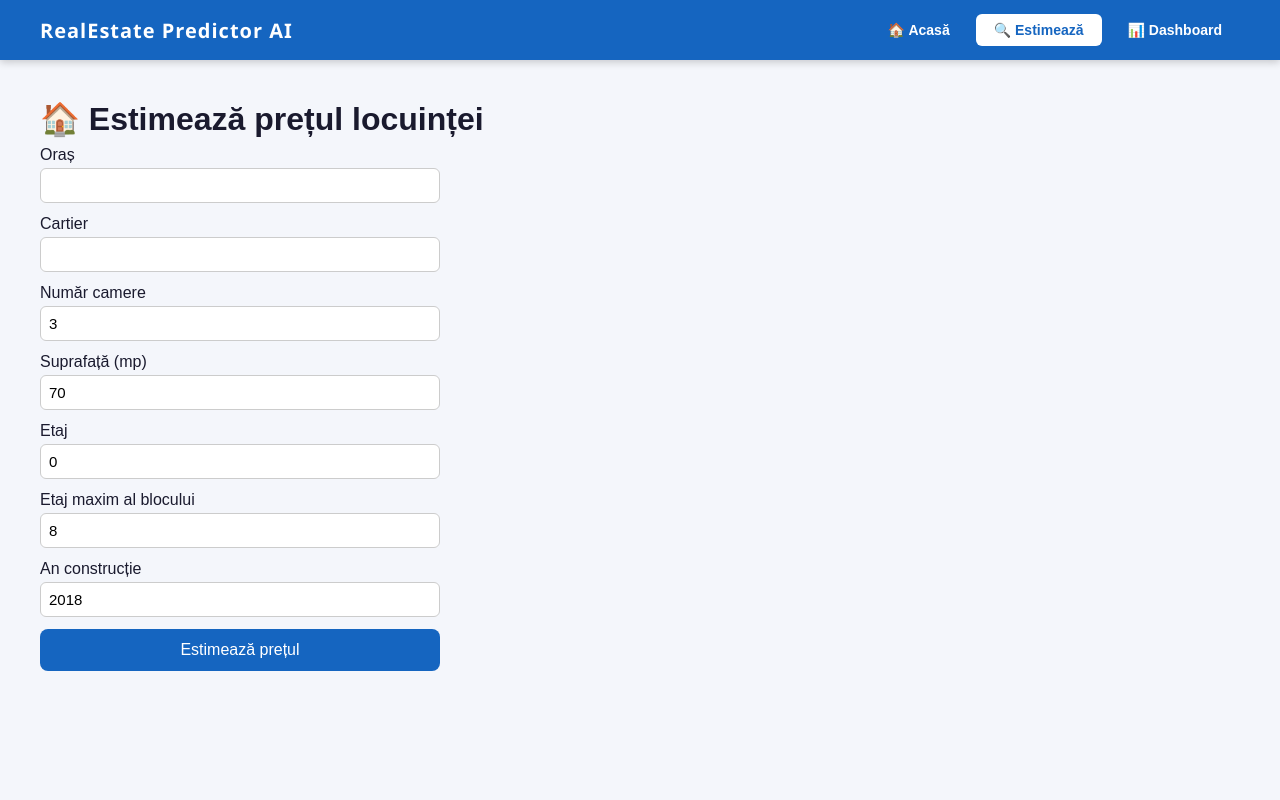
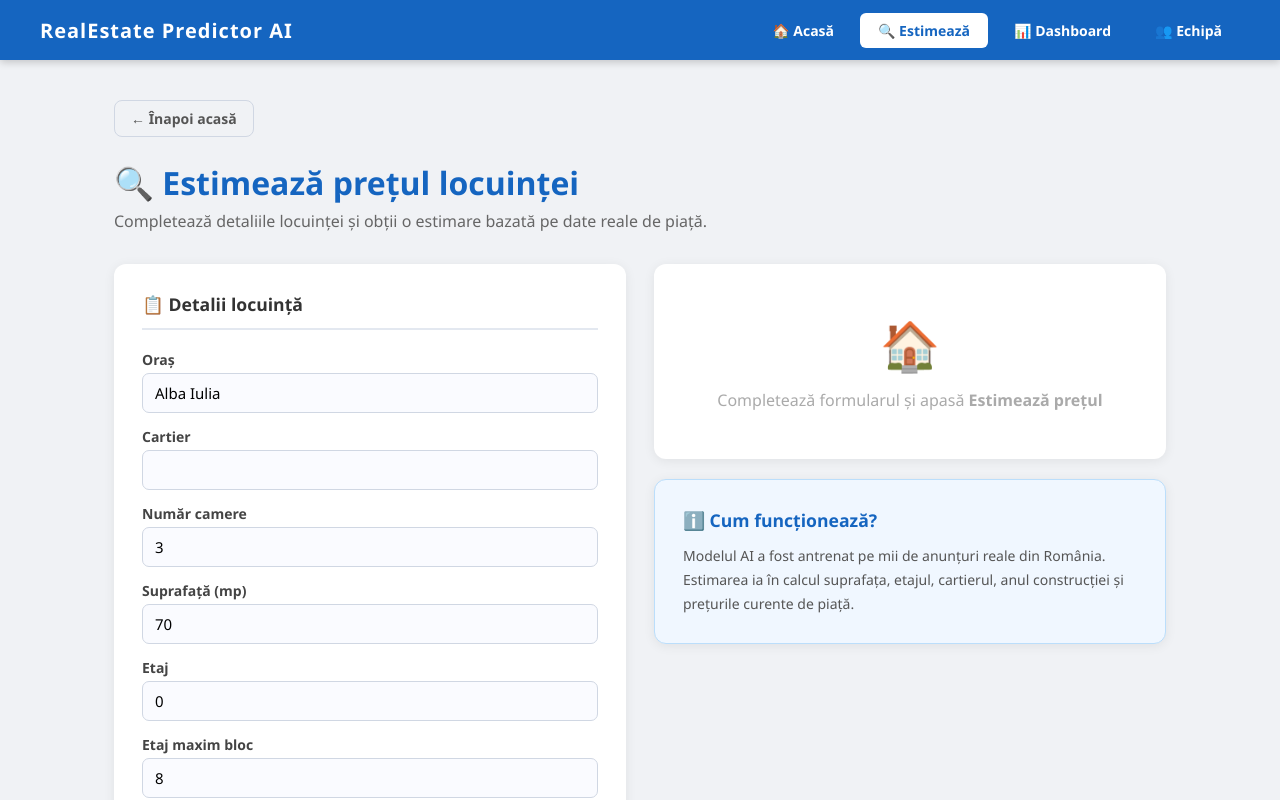
Before and after one commit to john33889/Real_Estate_Predictor, a React (Vite) app in the folder frontend/: page /predict in a window 1280 px wide. Shown: the top 800 px of the page. Built offline with nearby package versions, Linux system fonts and the light colour scheme; no server answers.

Commit message:
schimbare design si detalii echipa

```diff
--- a/frontend/src/App.tsx
+++ b/frontend/src/App.tsx
@@ -3,6 +3,7 @@ import Navbar from "./components/Navbar";
 import HomePage from "./pages/HomePage";
 import PredictPage from "./pages/PredictPage";
 import DashboardPage from "./pages/DashboardPage";
+import AboutPage from "./pages/AboutPage";
 
 function App() {
   return (
@@ -12,6 +13,7 @@ function App() {
         <Route path="/" element={<HomePage />} />
         <Route path="/predict" element={<PredictPage />} />
         <Route path="/dashboard" element={<DashboardPage />} />
+        <Route path="/about" element={<AboutPage />} />
       </Routes>
     </BrowserRouter>
   );
--- a/frontend/src/components/Navbar.tsx
+++ b/frontend/src/components/Navbar.tsx
@@ -4,12 +4,12 @@ export default function Navbar() {
   const navigate = useNavigate();
   const location = useLocation();
 
-  const links = [
-    { path: "/", label: "🏠 Acasă" },
-    { path: "/predict", label: "🔍 Estimează" },
-    { path: "/dashboard", label: "📊 Dashboard" },
-  ];
-
+const links = [
+  { path: "/", label: "🏠 Acasă" },
+  { path: "/predict", label: "🔍 Estimează" },
+  { path: "/dashboard", label: "📊 Dashboard" },
+  { path: "/about", label: "👥 Echipă" },
+];
   return (
     <nav style={{
       display: "flex", alignItems: "center", justifyContent: "space-between",
--- a/frontend/src/components/PredictForm.tsx
+++ b/frontend/src/components/PredictForm.tsx
@@ -6,54 +6,72 @@ interface Props {
   loading: boolean;
 }
 
-export default function PredictForm({ onSubmit, loading }: Props) {
-  const [form, setForm] = useState<PredictRequest>({
-    city: "",
+const defaultForm: PredictRequest = {
+  city: "Alba Iulia",
   floor: 0,
   max_floor: 8,
   neighborhood: "",
   rooms: 3,
   surface_m2: 70,
   year_built: 2018,
-  });
+};
+
+export default function PredictForm({ onSubmit, loading }: Props) {
+  const [form, setForm] = useState<PredictRequest>(defaultForm);
 
   const handle = (e: React.ChangeEvent<HTMLInputElement>) => {
     const { name, value } = e.target;
     setForm((prev) => ({ ...prev, [name]: isNaN(Number(value)) ? value : Number(value) }));
   };
 
+  const reset = () => setForm(defaultForm);
+
   return (
-    <div style={{ display: "flex", flexDirection: "column", gap: 12, maxWidth: 400 }}>
-      <label>Oraș
-        <input name="city" type="text" value={form.city} onChange={handle} style={inp} />
+    <div style={{ display: "flex", flexDirection: "column", gap: 14 }}>
+      {[
+        { label: "Oraș", name: "city", type: "text" },
+        { label: "Cartier", name: "neighborhood", type: "text" },
+        { label: "Număr camere", name: "rooms", type: "number" },
+        { label: "Suprafață (mp)", name: "surface_m2", type: "number" },
+        { label: "Etaj", name: "floor", type: "number" },
+        { label: "Etaj maxim bloc", name: "max_floor", type: "number" },
+        { label: "An construcție", name: "year_built", type: "number" },
+      ].map((f) => (
+        <label key={f.name} style={{ fontSize: 14, fontWeight: 600, color: "#444" }}>
+          {f.label}
+          <input
+            name={f.name}
+            type={f.type}
+            value={(form as any)[f.name]}
+            onChange={handle}
+            style={{
+              display: "block", width: "100%", padding: "9px 12px", marginTop: 4,
+              borderRadius: 7, border: "1px solid #d0d7e3", fontSize: 15, background: "#fafbff"
+            }}
+          />
         </label>
-      <label>Cartier
-        <input name="neighborhood" type="text" value={form.neighborhood} onChange={handle} style={inp} />
-      </label>
-      <label>Număr camere
-        <input name="rooms" type="number" value={form.rooms} onChange={handle} style={inp} />
-      </label>
-      <label>Suprafață (mp)
-        <input name="surface_m2" type="number" value={form.surface_m2} onChange={handle} style={inp} />
-      </label>
-      <label>Etaj
-        <input name="floor" type="number" value={form.floor} onChange={handle} style={inp} />
-      </label>
-      <label>Etaj maxim al blocului
-        <input name="max_floor" type="number" value={form.max_floor} onChange={handle} style={inp} />
-      </label>
-      <label>An construcție
-        <input name="year_built" type="number" value={form.year_built} onChange={handle} style={inp} />
-      </label>
-      <button onClick={() => onSubmit(form)} disabled={loading}
-        style={{ padding: "12px", background: "#1565c0", color: "#fff", border: "none", borderRadius: 8, fontSize: 16, cursor: "pointer" }}>
-        {loading ? "Se calculează..." : "Estimează prețul"}
+      ))}
+
+      {/* Butoane */}
+      <div style={{ display: "flex", gap: 10, marginTop: 6 }}>
+        <button
+          onClick={() => onSubmit(form)}
+          disabled={loading}
+          style={{
+            flex: 2, padding: "12px", background: "#1565c0", color: "#fff",
+            border: "none", borderRadius: 8, fontSize: 15, fontWeight: 700, cursor: "pointer"
+          }}>
+          {loading ? "⏳ Se calculează..." : "🔍 Estimează prețul"}
         </button>
+        <button
+          onClick={reset}
+          style={{
+            flex: 1, padding: "12px", background: "#f0f2f5", color: "#555",
+            border: "1px solid #d0d7e3", borderRadius: 8, fontSize: 15, fontWeight: 600, cursor: "pointer"
+          }}>
+          🔄 Resetează
+        </button>
+      </div>
     </div>
   );
 }
-
-const inp: React.CSSProperties = {
-  display: "block", width: "100%", padding: 8, marginTop: 4,
-  borderRadius: 6, border: "1px solid #ccc", fontSize: 15,
-};
--- a/frontend/src/index.css
+++ b/frontend/src/index.css
@@ -1,21 +1,36 @@
-* {
-  box-sizing: border-box;
-  margin: 0;
-  padding: 0;
-}
+* { box-sizing: border-box; margin: 0; padding: 0; }
 
 body {
-  font-family: "Segoe UI", sans-serif;
-  background: #f4f6fb;
+  font-family: "Segoe UI", Arial, sans-serif;
+  background: #f0f2f5;
   color: #1a1a2e;
   min-height: 100vh;
 }
 
-h1 { font-size: 2rem; margin-bottom: 8px; }
-h2 { font-size: 1.4rem; }
+h1 { font-size: 2rem; font-weight: 700; }
+h2 { font-size: 1.5rem; font-weight: 600; }
+h3 { font-size: 1.1rem; font-weight: 600; }
 
-button:hover { opacity: 0.9; transition: opacity 0.2s; }
-
-input {
+button {
+  transition: all 0.2s ease;
   font-family: inherit;
 }
+button:hover { transform: translateY(-1px); box-shadow: 0 4px 16px rgba(0,0,0,0.15); }
+button:active { transform: translateY(0); }
+
+input, select {
+  font-family: inherit;
+  transition: border 0.2s;
+}
+input:focus, select:focus {
+  outline: none;
+  border-color: #1565c0 !important;
+  box-shadow: 0 0 0 3px rgba(21,101,192,0.1);
+}
+
+.card {
+  background: #fff;
+  border-radius: 12px;
+  box-shadow: 0 2px 12px rgba(0,0,0,0.07);
+  padding: 28px;
+}
--- /dev/null
+++ b/frontend/src/pages/AboutPage.tsx
@@ -0,0 +1,50 @@
+import { useNavigate } from "react-router-dom";
+
+const members = [
+  { rol: "Data Engineer", nume: "Adi", modul: "Scraper + Data Cleaning", icon: "🗄️", desc: "Colectează și curăță anunțurile imobiliare din multiple surse." },
+  { rol: "Backend Architect", nume: "Sorin", modul: "API + Database", icon: "⚙️", desc: "Construiește API-ul REST cu FastAPI și gestionează baza de date." },
+  { rol: "Frontend & UX", nume: "Bogdan", modul: "Interfață Web", icon: "🎨", desc: "Dezvoltă interfața utilizator cu React și TypeScript." },
+  { rol: "AI/ML Specialist", nume: "Radu", modul: "Prediction Engine", icon: "🤖", desc: "Antrenează și optimizează modelul CatBoost de predicție a prețurilor." },
+];
+
+export default function AboutPage() {
+  const navigate = useNavigate();
+
+  return (
+    <div style={{ maxWidth: 900, margin: "0 auto", padding: "40px 24px" }}>
+      <button onClick={() => navigate("/")} style={{
+        marginBottom: 24, background: "none", border: "1px solid #d0d7e3",
+        borderRadius: 8, padding: "8px 16px", cursor: "pointer", color: "#555",
+        fontSize: 14, fontWeight: 600
+      }}>
+        ← Înapoi acasă
+      </button>
+
+      <h1 style={{ color: "#1565c0", marginBottom: 8 }}>👥 Despre echipă</h1>
+      <p style={{ color: "#666", marginBottom: 40 }}>
+        Proiect software în echipă · MI204 · 4 membri, 4 module independente.
+      </p>
+
+      <div style={{ display: "flex", gap: 24, flexWrap: "wrap", marginBottom: 48 }}>
+        {members.map((m) => (
+          <div key={m.rol} className="card" style={{ flex: "1 1 360px", display: "flex", gap: 16, alignItems: "flex-start" }}>
+            <div style={{ fontSize: 36, background: "#f0f7ff", borderRadius: 12, padding: "12px 14px" }}>{m.icon}</div>
+            <div>
+              <p style={{ fontSize: 12, color: "#1565c0", fontWeight: 700, letterSpacing: 1, marginBottom: 2 }}>{m.rol}</p>
+              <h3 style={{ marginBottom: 4, color: "#1a1a2e" }}>{m.nume}</h3>
+              <p style={{ fontSize: 13, color: "#888", marginBottom: 6 }}>Modul: {m.modul}</p>
+              <p style={{ fontSize: 14, color: "#555", lineHeight: 1.6 }}>{m.desc}</p>
+            </div>
+          </div>
+        ))}
+      </div>
+
+      <div className="card" style={{ background: "linear-gradient(135deg, #1565c0, #0d47a1)", color: "#fff", textAlign: "center" }}>
+        <h2 style={{ marginBottom: 8 }}>🏆 Obiectivul proiectului</h2>
+        <p style={{ opacity: 0.85, lineHeight: 1.8, maxWidth: 600, margin: "0 auto" }}>
+          Estimarea prețului corect de piață pentru locuințe din România prin colectare automată de anunțuri, analiză AI și o aplicație web ușor de folosit.
+        </p>
+      </div>
+    </div>
+  );
+}
--- a/frontend/src/pages/DashboardPage.tsx
+++ b/frontend/src/pages/DashboardPage.tsx
@@ -1,8 +1,10 @@
 import { useEffect, useState } from "react";
+import { useNavigate } from "react-router-dom";
 import { getMarketStats } from "../api/api";
 import type { MarketStat } from "../types";
 
 export default function DashboardPage() {
+  const navigate = useNavigate();
   const [stats, setStats] = useState<MarketStat[]>([]);
   const [loading, setLoading] = useState(true);
   const [error, setError] = useState("");
@@ -15,14 +17,29 @@ export default function DashboardPage() {
   }, []);
 
   return (
-    <div style={{ padding: 40, fontFamily: "sans-serif" }}>
-      <h1>📊 Dashboard piață imobiliară</h1>
-      {loading && <p>Se încarcă datele...</p>}
-      {error && <p style={{ color: "orange" }}>{error}</p>}
+    <div style={{ maxWidth: 900, margin: "0 auto", padding: "40px 24px" }}>
+      <button onClick={() => navigate("/")} style={{
+        marginBottom: 24, background: "none", border: "1px solid #d0d7e3",
+        borderRadius: 8, padding: "8px 16px", cursor: "pointer", color: "#555",
+        fontSize: 14, fontWeight: 600
+      }}>
+        ← Înapoi acasă
+      </button>
+
+      <h1 style={{ color: "#1565c0", marginBottom: 8 }}>📊 Dashboard piață imobiliară</h1>
+      <p style={{ color: "#666", marginBottom: 32 }}>Statistici actualizate din baza de date a proiectului.</p>
+
+      {loading && <p style={{ color: "#888" }}>Se încarcă datele...</p>}
+      {error && (
+        <div style={{ padding: 16, background: "#fff8e1", border: "1px solid #ffe082", borderRadius: 8, color: "#f57f17" }}>
+          ⚠️ {error}
+        </div>
+      )}
       {!loading && !error && (
-        <table style={{ borderCollapse: "collapse", width: "100%", maxWidth: 600 }}>
+        <div className="card">
+          <table style={{ borderCollapse: "collapse", width: "100%" }}>
             <thead>
-            <tr style={{ background: "#1976d2", color: "#fff" }}>
+              <tr style={{ background: "#1565c0", color: "#fff" }}>
                 <th style={th}>Oraș</th>
                 <th style={th}>Preț mediu (€)</th>
                 <th style={th}>Nr. anunțuri</th>
@@ -30,7 +47,7 @@ export default function DashboardPage() {
             </thead>
             <tbody>
               {stats.map((s, i) => (
-              <tr key={i} style={{ background: i % 2 === 0 ? "#f5f5f5" : "#fff" }}>
+                <tr key={i} style={{ background: i % 2 === 0 ? "#f8f9ff" : "#fff" }}>
                   <td style={td}>{s.oras}</td>
                   <td style={td}>{s.pret_mediu.toLocaleString("ro-RO")} €</td>
                   <td style={td}>{s.nr_anunturi}</td>
@@ -38,10 +55,11 @@ export default function DashboardPage() {
               ))}
             </tbody>
           </table>
+        </div>
       )}
     </div>
   );
 }
 
-const th: React.CSSProperties = { padding: "10px 16px", textAlign: "left" };
-const td: React.CSSProperties = { padding: "10px 16px", borderBottom: "1px solid #ddd" };
+const th: React.CSSProperties = { padding: "12px 20px", textAlign: "left", fontWeight: 600 };
+const td: React.CSSProperties = { padding: "12px 20px", borderBottom: "1px solid #e3e8f0" };
--- a/frontend/src/pages/PredictPage.tsx
+++ b/frontend/src/pages/PredictPage.tsx
@@ -1,10 +1,12 @@
 import { useState } from "react";
+import { useNavigate } from "react-router-dom";
 import PredictForm from "../components/PredictForm";
 import PredictResult from "../components/PredictResult";
 import { predictPrice } from "../api/api";
 import type { PredictRequest, PredictResponse } from "../types";
 
 export default function PredictPage() {
+  const navigate = useNavigate();
   const [result, setResult] = useState<PredictResponse | null>(null);
   const [loading, setLoading] = useState(false);
   const [error, setError] = useState("");
@@ -16,18 +18,65 @@ export default function PredictPage() {
       const res = await predictPrice(data);
       setResult(res.data);
     } catch {
-      setError("Eroare la conectarea cu serverul. Verifică că backend-ul rulează.");
+      setError("Eroare la conectarea cu serverul.");
     } finally {
       setLoading(false);
     }
   };
 
   return (
-    <div style={{ padding: 40, fontFamily: "sans-serif" }}>
-      <h1>🏠 Estimează prețul locuinței</h1>
-      <PredictForm onSubmit={handleSubmit} loading={loading} />
-      {error && <p style={{ color: "red", marginTop: 16 }}>{error}</p>}
-      {result && <PredictResult result={result} />}
+    <div style={{ maxWidth: 1100, margin: "0 auto", padding: "40px 24px" }}>
+      <button onClick={() => navigate("/")} style={{
+        marginBottom: 24, background: "none", border: "1px solid #d0d7e3",
+        borderRadius: 8, padding: "8px 16px", cursor: "pointer", color: "#555",
+        fontSize: 14, fontWeight: 600, display: "flex", alignItems: "center", gap: 6
+      }}>
+        ← Înapoi acasă
+      </button>
+
+      <div style={{ marginBottom: 32 }}>
+        <h1 style={{ color: "#1565c0" }}>🔍 Estimează prețul locuinței</h1>
+        <p style={{ color: "#666", marginTop: 6 }}>
+          Completează detaliile locuinței și obții o estimare bazată pe date reale de piață.
+        </p>
+      </div>
+
+      <div style={{ display: "flex", gap: 28, flexWrap: "wrap" }}>
+        <div className="card" style={{ flex: "1 1 380px" }}>
+          <h3 style={{ marginBottom: 20, color: "#333", borderBottom: "2px solid #e3e8f0", paddingBottom: 12 }}>
+            📋 Detalii locuință
+          </h3>
+          <PredictForm onSubmit={handleSubmit} loading={loading} />
+          {error && (
+            <div style={{ marginTop: 16, padding: 12, background: "#fff3f3", border: "1px solid #ffcccc", borderRadius: 8, color: "#c62828", fontSize: 14 }}>
+              ⚠️ {error}
+            </div>
+          )}
+        </div>
+
+        <div style={{ flex: "1 1 380px", display: "flex", flexDirection: "column", gap: 20 }}>
+          {loading && (
+            <div className="card" style={{ textAlign: "center", padding: 48 }}>
+              <div style={{ fontSize: 40, marginBottom: 12 }}>⏳</div>
+              <p style={{ color: "#666" }}>Se calculează estimarea...</p>
+            </div>
+          )}
+          {!loading && !result && (
+            <div className="card" style={{ textAlign: "center", padding: 48, color: "#aaa" }}>
+              <div style={{ fontSize: 48, marginBottom: 12 }}>🏠</div>
+              <p>Completează formularul și apasă <b>Estimează prețul</b></p>
+            </div>
+          )}
+          {result && <PredictResult result={result} />}
+
+          <div className="card" style={{ background: "#f0f7ff", border: "1px solid #bbdefb" }}>
+            <h3 style={{ color: "#1565c0", marginBottom: 12 }}>ℹ️ Cum funcționează?</h3>
+            <p style={{ fontSize: 14, color: "#555", lineHeight: 1.7 }}>
+              Modelul AI a fost antrenat pe mii de anunțuri reale din România. Estimarea ia în calcul suprafața, etajul, cartierul, anul construcției și prețurile curente de piață.
+            </p>
+          </div>
+        </div>
+      </div>
     </div>
   );
 }
```
Also changed, not shown: frontend/src/components/PredictResult.tsx (+31 -8 lines), frontend/src/pages/HomePage.tsx (+31 -29 lines). Lines whose indentation alone changed are shown as unchanged.
